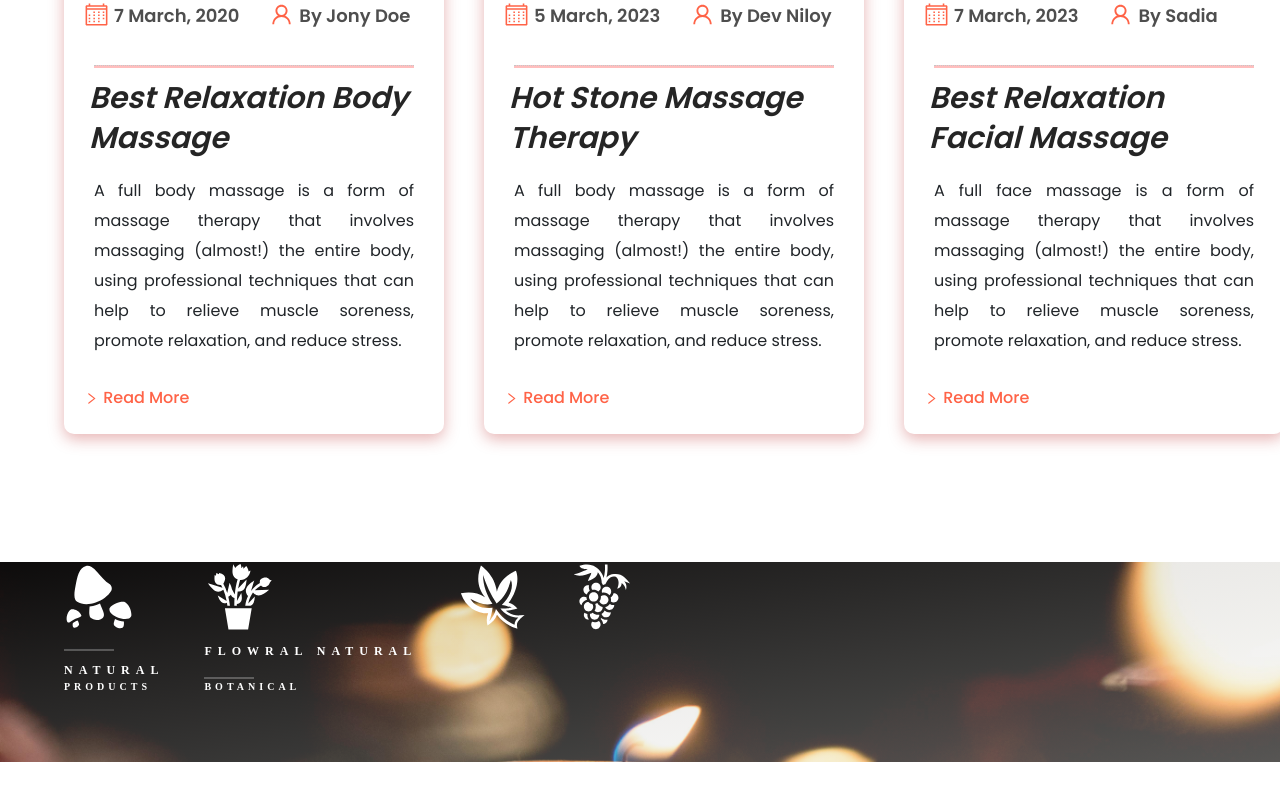
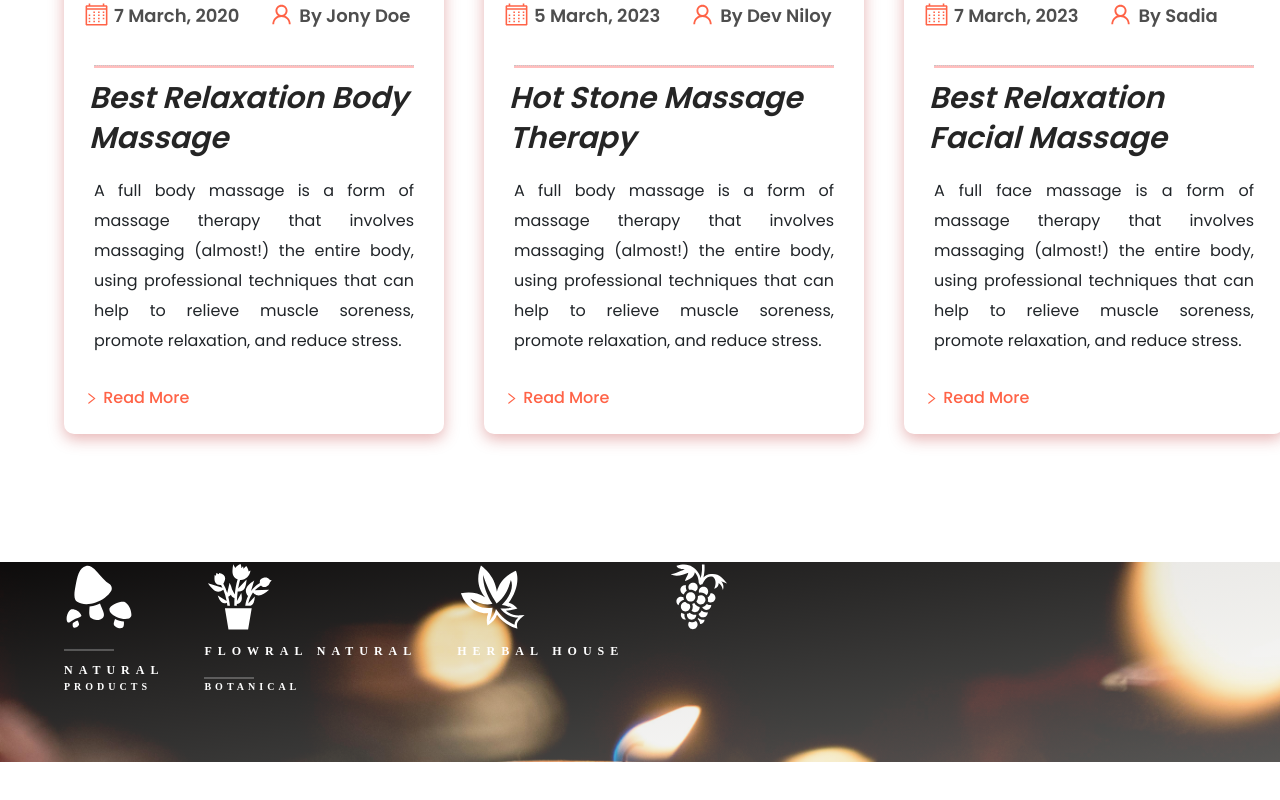
Before and after one commit to TamannaAfroz2666/Parlour-BD-Page, a React (Create React App) app: page / in a window 1280 px wide. Shown: the part 6287-7087 px from the top of the page. Built offline with nearby package versions, Linux system fonts and the light colour scheme; the HTML template or start-up script is replaced by a standard one.

Commit message:
harbal add

```diff
--- a/src/components/Background/Background.css
+++ b/src/components/Background/Background.css
@@ -82,3 +82,15 @@
     position: relative;
 
 }
+/* HARBAL  */
+.herbal{
+    font-size: 12px;
+    font-weight: 600;
+    color: #fff;
+    text-transform: uppercase;
+    letter-spacing: 6px;
+    font-family: serif;
+    padding: 10px 0 0 0;
+
+
+}
--- a/src/components/Background/Background.js
+++ b/src/components/Background/Background.js
@@ -31,6 +31,7 @@ const Background = () => {
                         </div>
                         <div className="leafPart">
                             <span> <GiMapleLeaf color='white' size={70} /> </span>
+                            <p className='herbal'>herbal house</p>
 
                         </div>
                         <div className="graphsPart">
```
